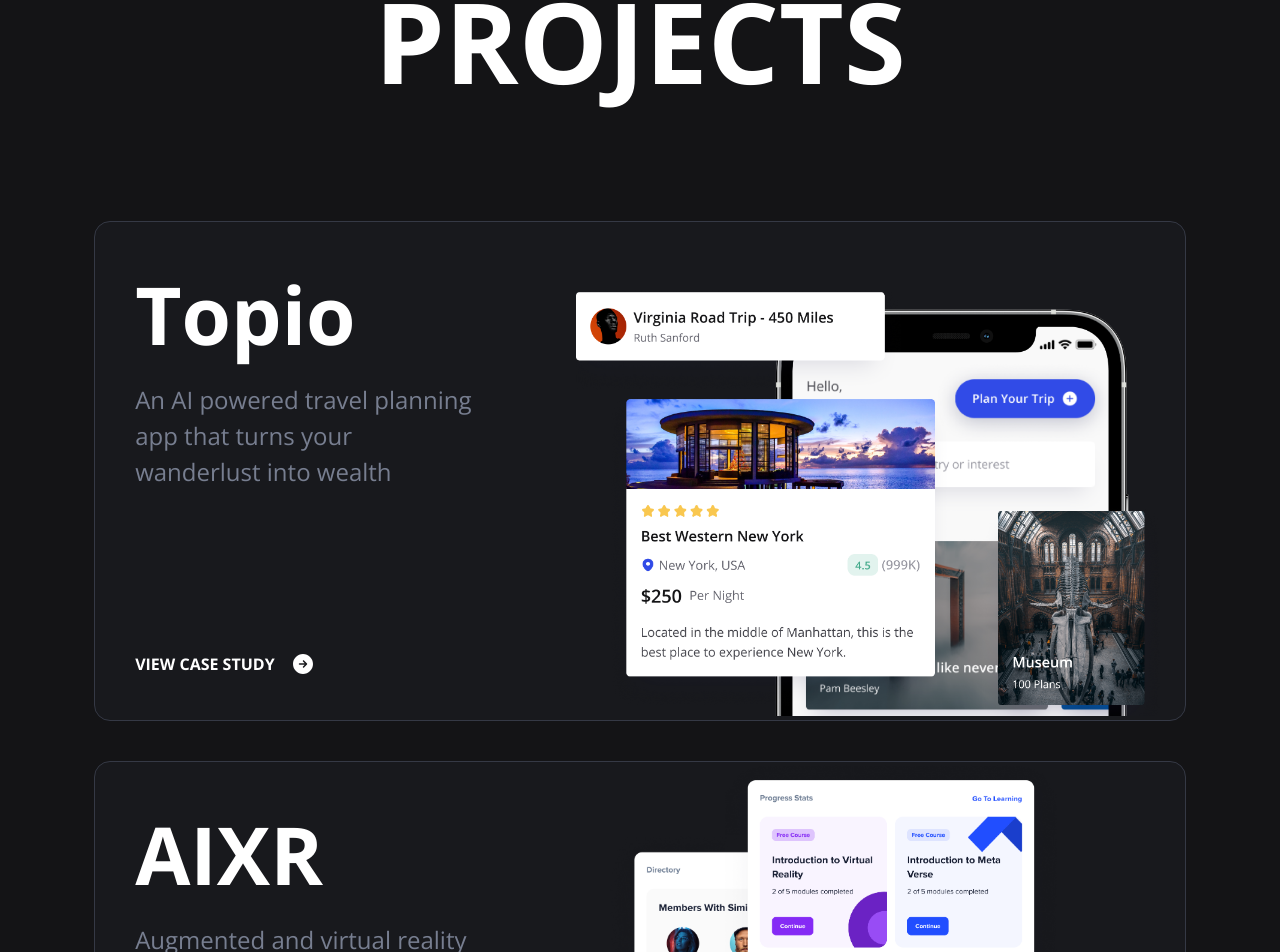
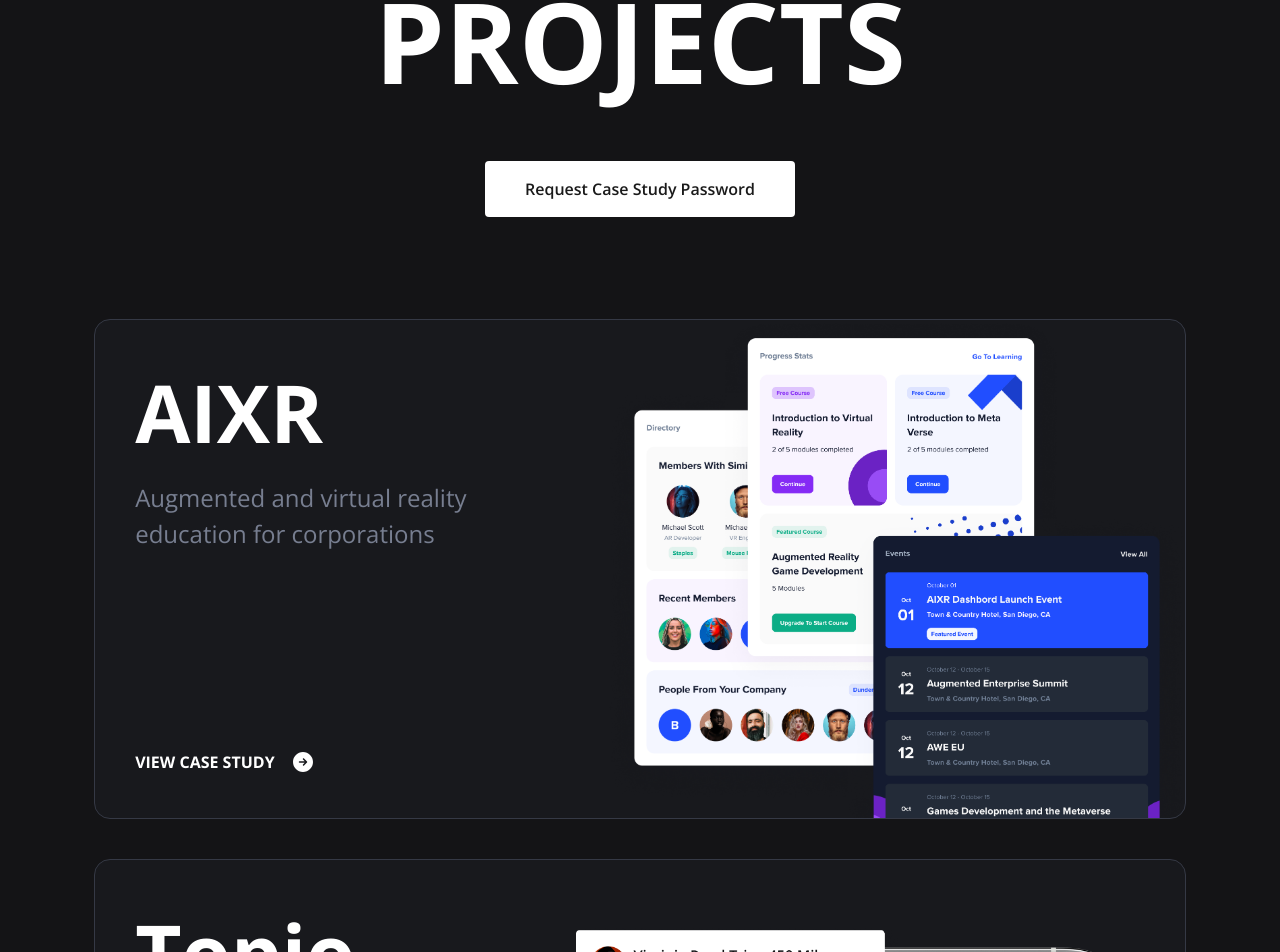
Before and after one commit to aforauvik/myapp, a React (Create React App) app: page /projects in a window 1280 px wide. Shown: the part 301-1253 px from the top of the page. Built offline with nearby package versions, Linux system fonts and the light colour scheme.

Commit message:
projecct file updates

```diff
--- a/src/Card/Card.js
+++ b/src/Card/Card.js
@@ -127,7 +127,7 @@
 
 			{/* mvp card starts here */}
 
-			<a target="blank" href="https://calendly.com/mousepotato">
+			<a target="blank" href="https://cal.com/auvik">
 				<section className={styles.mvpSection}>
 					<div className={styles.mvp}>
 						<div className={styles.projectleft}>
--- a/src/Projects/Projects.js
+++ b/src/Projects/Projects.js
@@ -3,6 +3,13 @@
 import Footer from "../Card/Footer";
 
 const projectList = [
+	{
+		title: "AIXR",
+		description: "Augmented and virtual reality education for corporations",
+		linksTo: "./AIXR.pdf",
+		screenshot: "./screens.png",
+		height: "500",
+	},
 	{
 		title: "Topio",
 		description:
@@ -10,13 +17,6 @@
 		linksTo: "./Topio.pdf",
 		screenshot: "./topio.png",
 		height: "450",
-	},
-	{
-		title: "AIXR",
-		description: "Augmented and virtual reality education for corporations",
-		linksTo: "./AIXR.pdf",
-		screenshot: "./screens.png",
-		height: "500",
 	},
 
 	{
--- a/src/pages/Project.js
+++ b/src/pages/Project.js
@@ -14,11 +14,11 @@
 					Recent <br />
 					Projects
 				</h1>
-				{/* <a href="https://5dtjl51z5vl.typeform.com/to/LlPhdYhj" target="blank">
+				<a href="https://forms.gle/Vc2hGH6TANNdLApZA" target="blank">
 					<button className={styles.casepassword}>
 						Request Case Study Password
 					</button>
-				</a> */}
+				</a>
 
 				<AllProjects />
 			</div>
```
Also changed, not shown: 2 other files (tests, documents, lock files or other folders).
